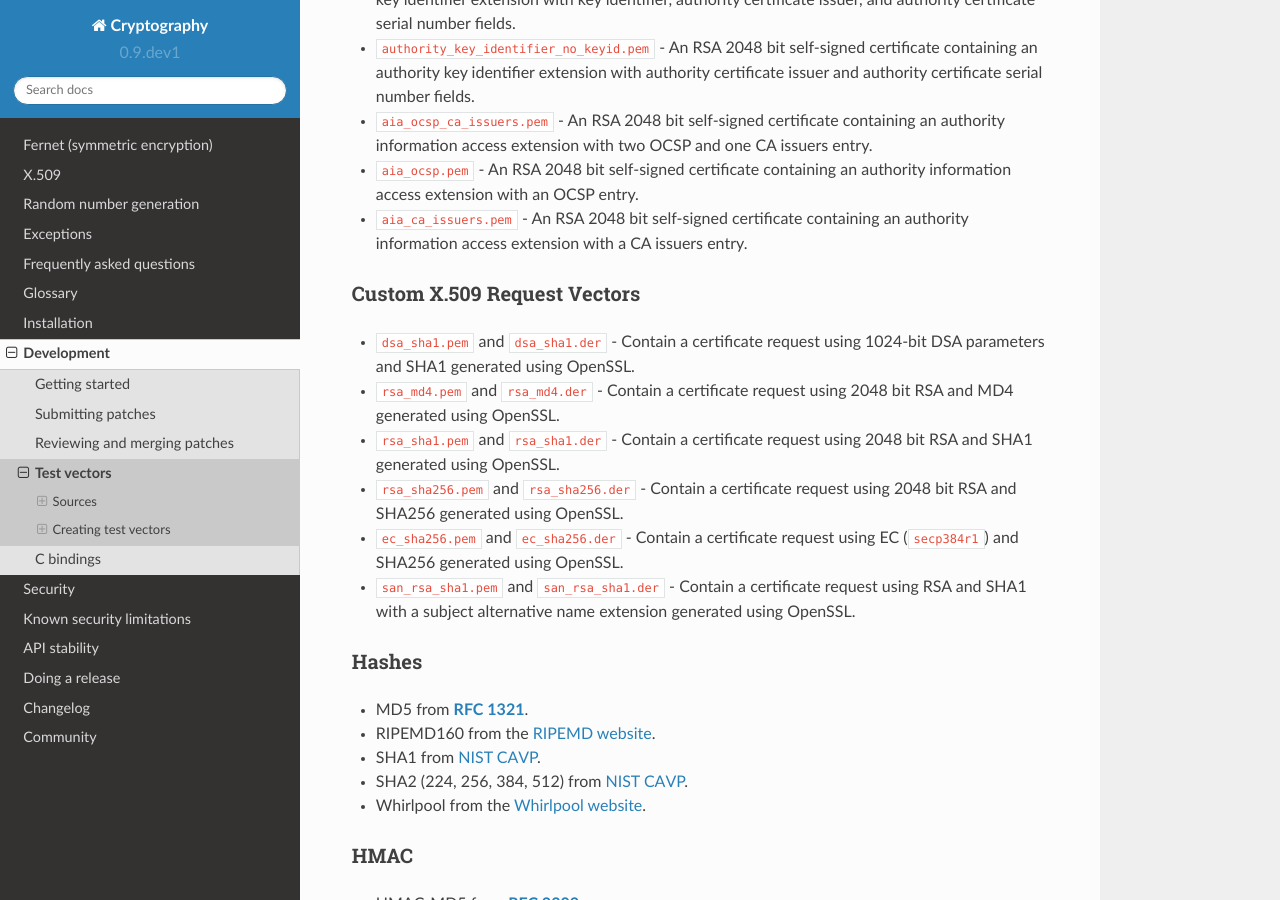
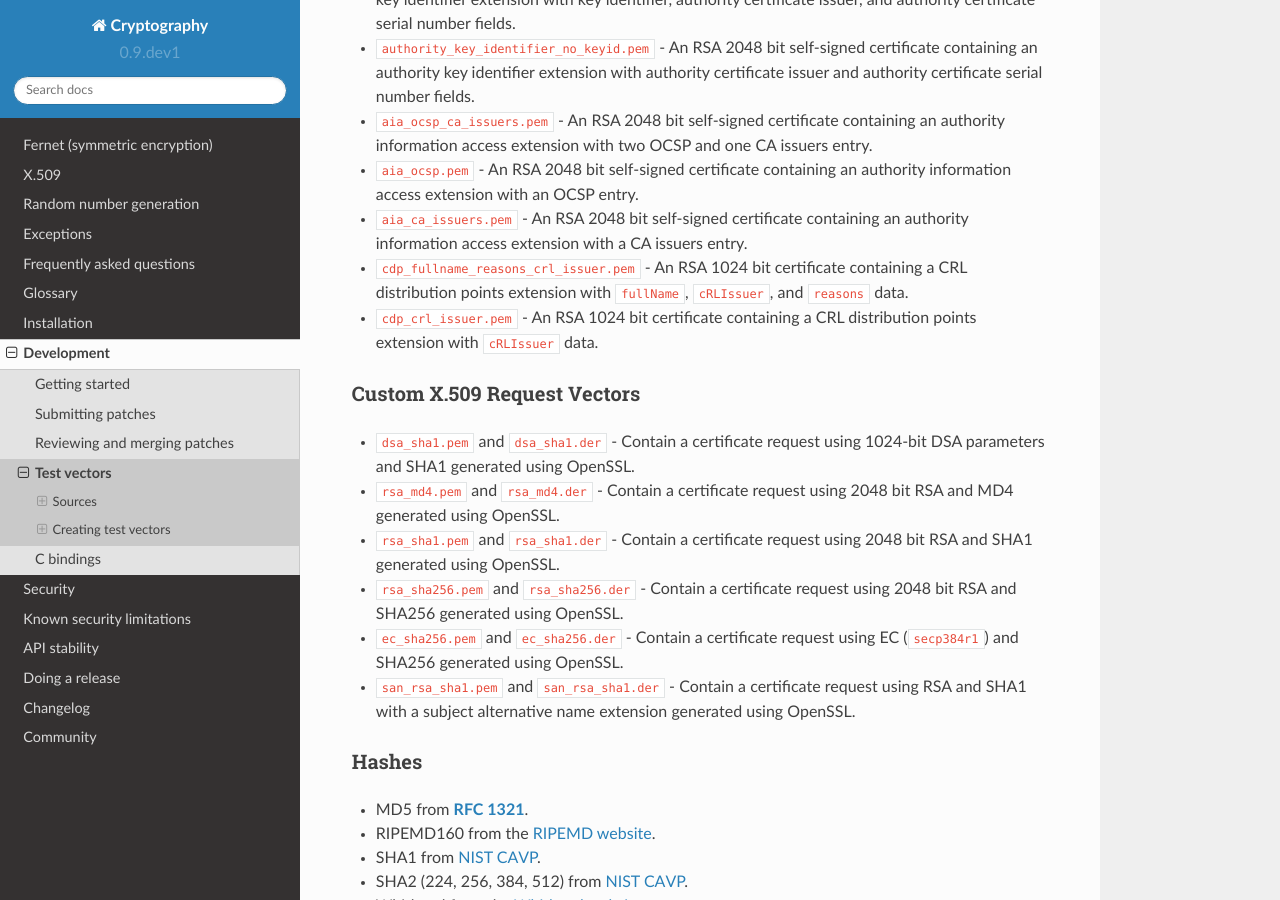
Before and after one commit to WebKing0121/cryptography, a Sphinx documentation site: the page built from docs/development/test-vectors.rst, in a window 1280 px wide and 900 px high, scrolled down 3502 px. Built offline with Sphinx 7.4.7 and the Read the Docs theme 2.0.0, drawn with Linux system fonts in a browser that asks for light colours; pages that are not in the unit, such as notebooks, are missing from menus.

Commit message:
add CRL distribution points vectors

```diff
--- a/docs/development/test-vectors.rst
+++ b/docs/development/test-vectors.rst
@@ -179,6 +179,11 @@ Custom X.509 Vectors
   containing an authority information access extension with an OCSP entry.
 * ``aia_ca_issuers.pem`` - An RSA 2048 bit self-signed certificate
   containing an authority information access extension with a CA issuers entry.
+* ``cdp_fullname_reasons_crl_issuer.pem`` - An RSA 1024 bit certificate
+  containing a CRL distribution points extension with ``fullName``,
+  ``cRLIssuer``, and ``reasons`` data.
+* ``cdp_crl_issuer.pem`` - An RSA 1024 bit certificate containing a CRL
+  distribution points extension with ``cRLIssuer`` data.
 
 Custom X.509 Request Vectors
 ~~~~~~~~~~~~~~~~~~~~~~~~~~~~
```
Also changed, not shown: 2 other files.
